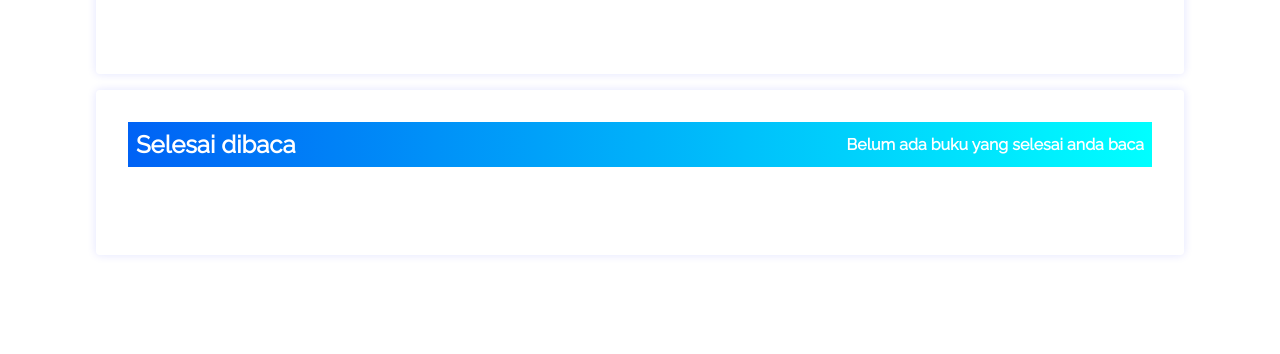
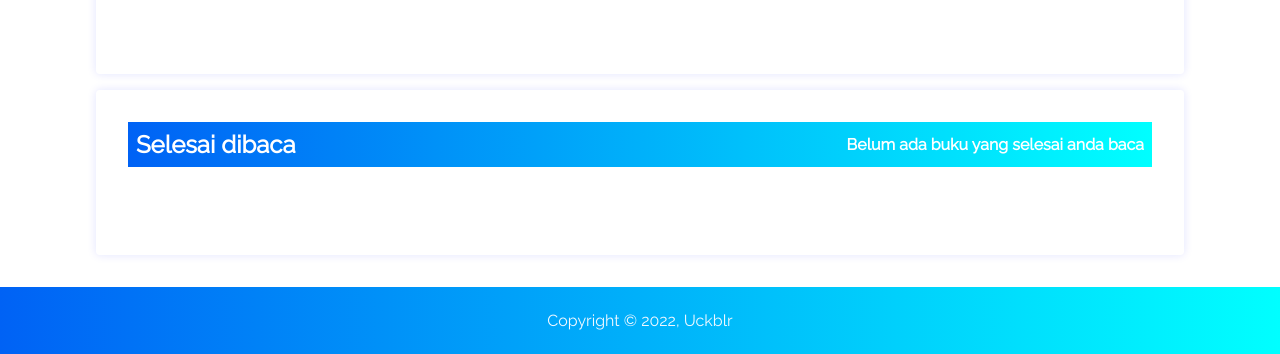
Before and after one commit to uckblr/BookShelfApps, a plain HTML site: page index.html in a window 1280 px wide. Shown: the part 636-990 px from the top of the page. Before the commit the page ends 923 px from the top, so only its background shows below. Drawn offline with Linux system fonts and the light colour scheme.

Commit message:
add footer

```diff
--- a/css/style.css
+++ b/css/style.css
@@ -292,6 +292,14 @@ nav {
     color: rgb(255, 255, 255);
 }
 
+footer {
+    background: linear-gradient(to right, #0062f5 0%, #00ffff 100%);
+    width: 100%;
+    text-align: center;
+    padding: 0.5rem;
+    color: aliceblue;
+}
+
 
 /* breakpoint */
 
--- a/index.html
+++ b/index.html
@@ -74,6 +74,9 @@
         </section>
     </main>
 
+    <footer>
+        <p> Copyright &copy; <span>2018</span>, Uckblr</p>
+    </footer>
 
     <script src="js/script.js"></script>
 </body>
--- a/js/script.js
+++ b/js/script.js
@@ -400,3 +400,9 @@ function searchBtnMobile() {
     searchInput.classList.toggle("active");
     searchBox.classList.toggle("active");
 }
+
+const footer = document.getElementsByTagName("footer")[0];
+console.log(footer);
+const footerDate = footer.querySelector("p span");
+console.log(footerDate);
+footerDate.innerText = new Date().getFullYear();
```
